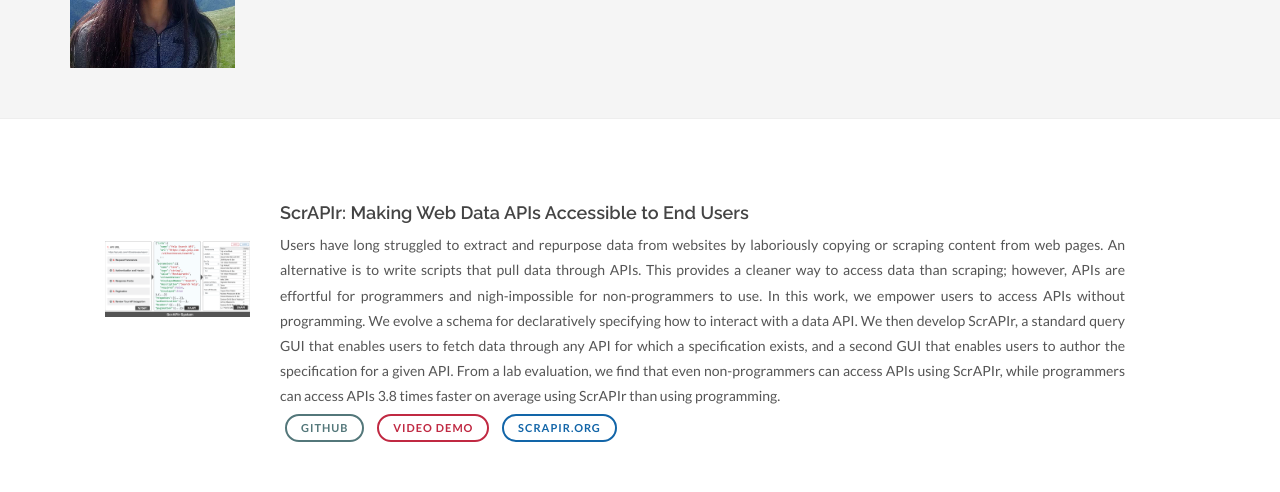
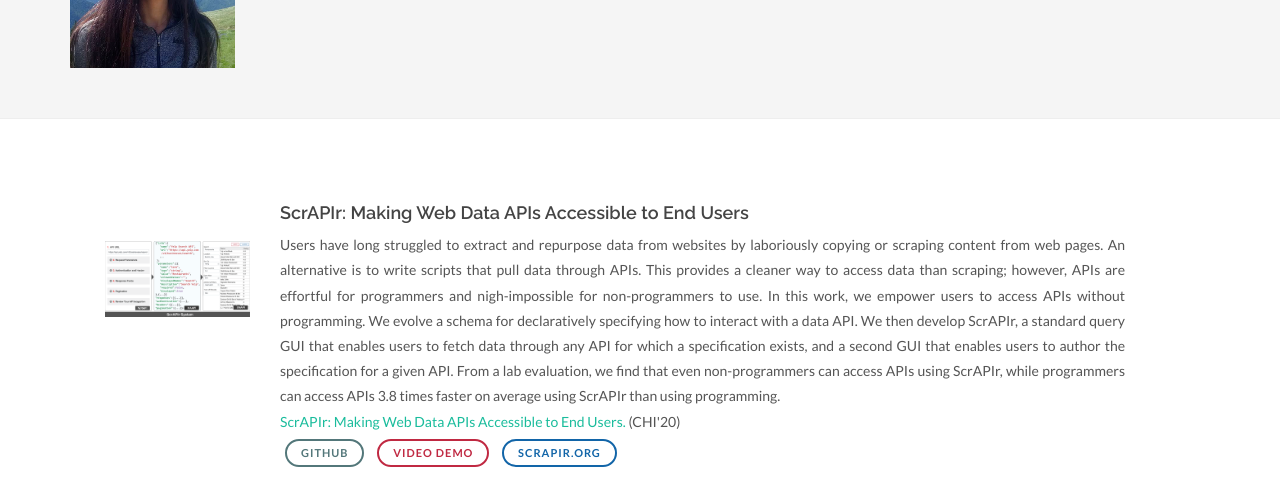
Before and after one commit to tarfahalrashed/mywebsite, a plain HTML site: page website.html in a window 1280 px wide. Shown: the part 245-737 px from the top of the page. Drawn offline with Linux system fonts and the light colour scheme.

Commit message:
Added scrapir paper

```diff
--- a/website.html
+++ b/website.html
@@ -123,6 +123,8 @@
 					  <div class="col-10">
 							<h4 style="padding-bottom:3px; margin-bottom:3px">ScrAPIr: Making Web Data APIs Accessible to End Users</h4>
 							<p style="padding-bottom:3px; margin-bottom:3px; text-align:justify">Users have long struggled to extract and repurpose data from websites by laboriously copying or scraping content from web pages. An alternative is to write scripts that pull data through APIs. This provides a cleaner way to access data than scraping; however, APIs are effortful for programmers and nigh-impossible for non-programmers to use. In this work, we empower users to access APIs without programming. We evolve a schema for declaratively specifying how to interact with a data API. We then develop ScrAPIr, a standard query GUI that enables users to fetch data through any API for which a specification exists, and a second GUI that enables users to author the specification for a given API. From a lab evaluation, we find that even non-programmers can access APIs using ScrAPIr, while programmers can access APIs 3.8 times faster on average using ScrAPIr than using programming.
+								</br>
+								<a href="papers/scrapir.pdf" target="_blank">ScrAPIr: Making Web Data APIs Accessible to End Users.</a> (CHI'20)
 								</br>
 								<a href="https://github.com/tarfahalrashed/ScrAPIr" class="button button-mini button-border button-circle button-teal" target="_blank">GitHub</a>
 								<a href="https://www.youtube.com/watch?v=iiXFCycfRLg&t=3s" class="button button-mini button-border button-circle button-red" target="_blank">Video Demo</a>
```
Also changed, not shown: 1 other file.
